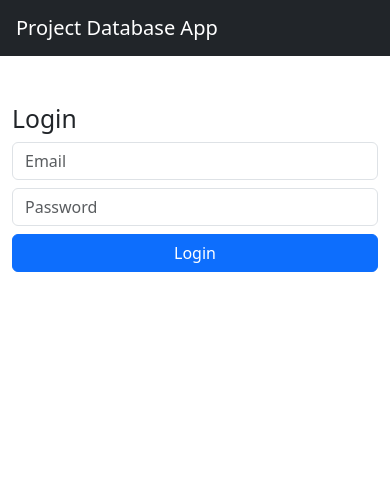
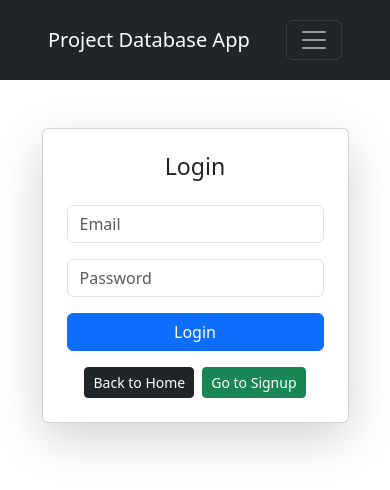
Before and after one commit to FemiAdesola/project_database, a React (Create React App) app: page /login in a window 390 px wide. Shown: the top 490 px of the page. Built offline with nearby package versions, Linux system fonts and the light colour scheme.

Commit message:
change the navbar to accomodate responsive for mobile

```diff
--- a/src/components/Navbar.jsx
+++ b/src/components/Navbar.jsx
@@ -15,10 +15,29 @@ const Navbar = () =>  {
   };
 
   return (
-    <nav className="navbar navbar-expand-lg navbar-dark bg-dark px-3">
+    <nav className="navbar navbar-expand-lg navbar-dark bg-dark px-5" style={{ height: "80px" }}>
       <Link className="navbar-brand" to="/">Project Database App</Link>
-      <div className="collapse navbar-collapse">
-        <ul className="navbar-nav ms-auto">
+        {/* Toggler button for mobile */}
+     <button
+          className="navbar-toggler"
+          type="button"
+          data-bs-toggle="collapse"
+          data-bs-target="#navbarContent"
+          aria-controls="navbarContent"
+          aria-expanded="false"
+          aria-label="Toggle navigation"
+        >
+          <span className="navbar-toggler-icon"></span>
+        </button>
+      <div className="collapse navbar-collapse bg-dark" id="navbarContent">
+          <ul className="navbar-nav ms-auto text-center">
+            {member && (
+              <li className="nav-item mb-2 my-2">
+                <span className="text-white">
+                  Hello, {member.name}!
+                </span>
+              </li>
+            )}
               {member ? (
                 <>
                   <li className="nav-item">
@@ -27,6 +46,11 @@ const Navbar = () =>  {
                   <li className="nav-item">
                     <Link className="nav-link" to="/projects">Projects</Link>
                   </li>
+                  {member.role === "admin" && (
+                    <li className="nav-item">
+                      <Link className="nav-link" to="/admin">Admin Panel</Link>
+                    </li>
+                  )}
                   <li className="nav-item">
                     <button
                       className="btn btn-outline-light ms-2"
--- a/src/pages/LoginScreen.jsx
+++ b/src/pages/LoginScreen.jsx
@@ -1,6 +1,6 @@
 import React, { useState } from "react";
 import { useDispatch } from "react-redux";
-import { useNavigate } from "react-router-dom";
+import { useNavigate, Link } from "react-router-dom";
 
 import {login} from '../Redux/slice/authSlice';
 import api from '../Redux/slice/apiSlice';
@@ -19,7 +19,6 @@ const LoginScreen = () => {
     try {
       const res = await api.post(LOGIN_URL, { email, password });
       dispatch(login(res.data));
-      alert("Login successful");
       navigate("/projects");
     } catch (err) {
       alert(err.response?.data?.message || "Login failed");
@@ -27,25 +26,49 @@ const LoginScreen = () => {
   };
 
   return (
-   <div className="container mt-5 col-md-6">
-      <h2>Login</h2>
+    <div className="container mt-5 d-flex justify-content-center">
+      <div className="card shadow-lg col-md-6">
+        <div className="card-body p-4">
+          <h3 className="card-title text-center mb-4">Login</h3>
           <form onSubmit={handleLogin}>
+            <div className="mb-3">
               <input
                 type="email"
                 placeholder="Email"
-          className="form-control mb-2"
+                className="form-control"
                 value={email}
                 onChange={(e) => setEmail(e.target.value)}
+                required
               />
+            </div>
+            <div className="mb-3">
               <input
                 type="password"
                 placeholder="Password"
-          className="form-control mb-2"
+                className="form-control"
                 value={password}
                 onChange={(e) => setPassword(e.target.value)}
+                required
               />
+            </div>
             <button className="btn btn-primary w-100">Login</button>
           </form>
+          <div className="text-center mt-3 d-flex justify-content-center gap-2">
+            <button
+              className="btn btn-dark btn-sm"
+              onClick={() => navigate("/")}
+            >
+              Back to Home
+            </button>
+            <button
+              className="btn btn-success btn-sm"
+              onClick={() => navigate("/signup")}
+            >
+              Go to Signup
+            </button>
+          </div>
+        </div>
+      </div>
     </div>
   )
 }
--- a/src/pages/SignupScreen.jsx
+++ b/src/pages/SignupScreen.jsx
@@ -80,6 +80,20 @@ const SignupScreen = () => {
             </select>
             <button className="btn btn-success w-100">Sign Up</button>
           </form>
+           <div className="text-center mt-3 d-flex justify-content-center gap-2">
+            <button
+              className="btn btn-dark btn-sm"
+              onClick={() => navigate("/")}
+            >
+              Back to Home
+            </button>
+            <button
+              className="btn btn-primary btn-sm"
+              onClick={() => navigate("/login")}
+            >
+              Go to Login
+            </button>
+          </div>
         </div>
       </div>
     </div>
```
Lines whose indentation alone changed are shown as unchanged.
